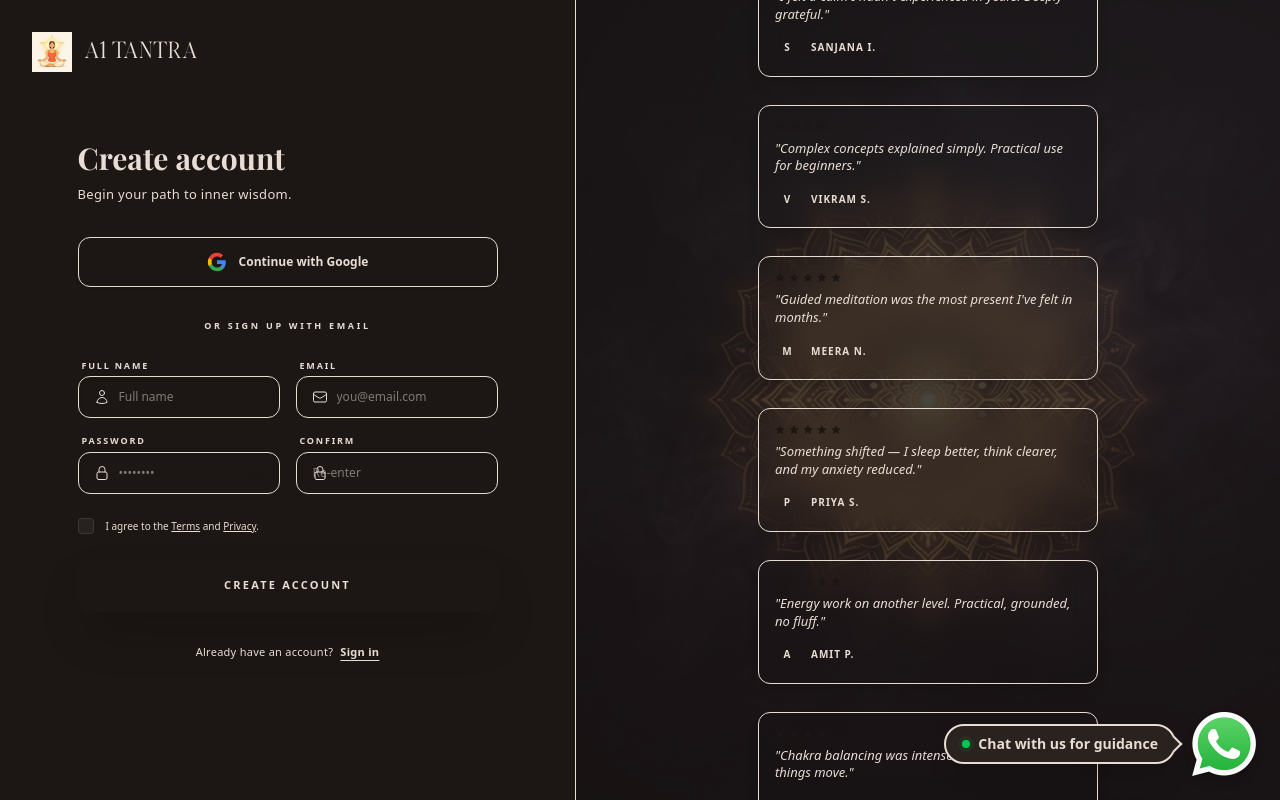
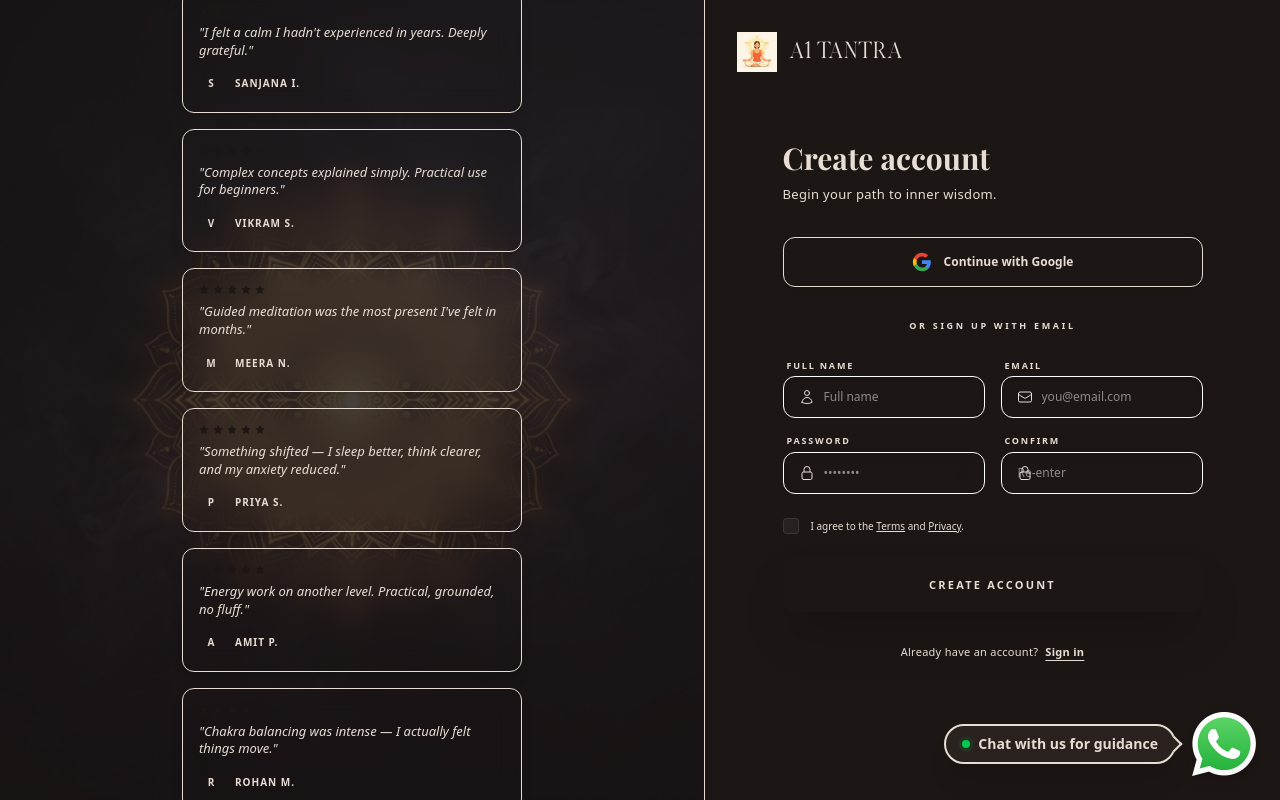
Before and after one commit to HarshalPatel1972/a1-tantra, a Next.js app: page /auth/signup in a window 1280 px wide. Built offline with nearby package versions, Linux system fonts and the light colour scheme; no server answers.

Commit message:
Swap auth layout: Reviews on Left, Form on Right

```diff
--- a/app/auth/login/page.tsx
+++ b/app/auth/login/page.tsx
@@ -26,7 +26,7 @@ const reviews = [
 ];
 
 const ReviewCard = ({ review }: { review: any }) => (
-  <div className="bg-surface-card/60 backdrop-blur-md border border-deep-brown/10 dark:border-white/10 rounded-xl p-4 mb-3 shadow-lg transition-colors duration-400">
+  <div className="bg-surface-card/60 backdrop-blur-md border border-deep-brown/10 dark:border-white/10 rounded-xl p-4 shadow-lg transition-colors duration-400">
     <div className="flex gap-1 mb-2">
       {[...Array(review.rating)].map((_, i) => (
         <i key={i} className="ri-star-fill text-soft-gold text-[10px]"></i>
@@ -68,8 +68,26 @@ export default function LoginPage() {
 
   return (
     <div className="h-screen w-screen flex flex-col lg:flex-row overflow-hidden fixed inset-0 bg-cream transition-colors duration-400">
-      {/* ── Left Side: Login Form (45% Space) ── */}
-      <div className="w-full lg:w-[45%] flex items-center justify-center p-6 md:p-10 relative z-10 bg-cream border-r border-deep-brown/5 h-full overflow-hidden transition-colors duration-400">
+      {/* ── Left Side: Vertical Review Carousel (55% Space) ── */}
+      <div className="hidden lg:flex flex-[55] relative bg-deep-brown overflow-hidden h-full transition-colors duration-400">
+        <Image src="/images/login-bg.png" alt="" fill className="object-cover opacity-20" priority />
+        <div className="absolute inset-0 bg-gradient-to-r from-deep-brown dark:from-[#1C1614] via-deep-brown/80 dark:via-[#1C1614]/80 to-transparent transition-colors duration-400" />
+
+        <div className="relative z-20 flex w-full h-full px-8 items-center justify-center overflow-hidden">
+           <div className="w-full max-w-[340px] flex flex-col gap-4 animate-vertical-marquee py-8">
+              {[...reviews, ...reviews, ...reviews, ...reviews].map((review, i) => (
+                <ReviewCard key={i} review={review} />
+              ))}
+           </div>
+        </div>
+
+        {/* Ambient Overlays for Carousel Fade */}
+        <div className="absolute inset-x-0 top-0 h-32 bg-gradient-to-b from-deep-brown dark:from-[#1C1614] to-transparent z-30 transition-colors duration-400" />
+        <div className="absolute inset-x-0 bottom-0 h-32 bg-gradient-to-t from-deep-brown dark:from-[#1C1614] to-transparent z-30 transition-colors duration-400" />
+      </div>
+
+      {/* ── Right Side: Login Form (45% Space) ── */}
+      <div className="w-full lg:w-[45%] flex items-center justify-center p-6 md:p-10 relative z-10 bg-cream border-l border-deep-brown/5 h-full overflow-hidden transition-colors duration-400">
 
         {/* Official Brand Logo Link */}
         <Link href="/" className="absolute top-8 left-8 flex items-center gap-3 group transition-transform duration-500 hover:scale-105 active:scale-95">
@@ -134,25 +152,6 @@ export default function LoginPage() {
           </p>
         </div>
       </div>
-
-      {/* ── Right Side: Vertical Review Carousel (55% Space) ── */}
-      <div className="hidden lg:flex flex-[55] relative bg-deep-brown overflow-hidden h-full transition-colors duration-400">
-        <Image src="/images/login-bg.png" alt="" fill className="object-cover opacity-20" priority />
-        <div className="absolute inset-0 bg-gradient-to-l from-transparent via-deep-brown/80 to-deep-brown dark:via-[#1C1614]/80 dark:to-[#1C1614] transition-colors duration-400" />
-
-        <div className="relative z-20 flex w-full h-full px-8 items-center justify-center overflow-hidden">
-           <div className="w-full max-w-[340px] flex flex-col gap-4 animate-vertical-marquee py-8">
-              {[...reviews, ...reviews].map((review, i) => (
-                <ReviewCard key={i} review={review} />
-              ))}
-           </div>
-        </div>
-
-        {/* Ambient Overlays for Carousel Fade */}
-        <div className="absolute inset-x-0 top-0 h-32 bg-gradient-to-b from-deep-brown dark:from-[#1C1614] to-transparent z-30 transition-colors duration-400" />
-        <div className="absolute inset-x-0 bottom-0 h-32 bg-gradient-to-t from-deep-brown dark:from-[#1C1614] to-transparent z-30 transition-colors duration-400" />
-      </div>
-
     </div>
   );
 }
--- a/app/auth/signup/page.tsx
+++ b/app/auth/signup/page.tsx
@@ -44,7 +44,7 @@ const reviews = [
 ];
 
 const ReviewCard = ({ review }: { review: any }) => (
-  <div className="bg-surface-card/60 backdrop-blur-md border border-deep-brown/10 dark:border-white/10 rounded-xl p-4 mb-3 shadow-lg transition-colors duration-400">
+  <div className="bg-surface-card/60 backdrop-blur-md border border-deep-brown/10 dark:border-white/10 rounded-xl p-4 shadow-lg transition-colors duration-400">
     <div className="flex gap-1 mb-2">
       {[...Array(review.rating)].map((_, i) => (
         <i key={i} className="ri-star-fill text-soft-gold text-[10px]"></i>
@@ -91,8 +91,23 @@ export default function SignupPage() {
 
   return (
     <div className="h-screen w-screen flex flex-col lg:flex-row overflow-hidden fixed inset-0 bg-cream transition-colors duration-400">
-      {/* ── Left Side: Signup Form (45% Space) ── */}
-      <div className="w-full lg:w-[45%] flex items-center justify-center p-6 md:p-10 relative z-10 bg-cream border-r border-deep-brown/5 h-full overflow-hidden transition-colors duration-400">
+      {/* ── Left Side: Vertical Review Carousel (55% Space) ── */}
+      <div className="hidden lg:flex flex-[55] relative bg-deep-brown overflow-hidden h-full transition-colors duration-400">
+        <Image src="/images/login-bg.png" alt="" fill className="object-cover opacity-20" priority />
+        <div className="absolute inset-0 bg-gradient-to-r from-deep-brown dark:from-[#1C1614] via-deep-brown/80 dark:via-[#1C1614]/80 to-transparent transition-colors duration-400" />
+        <div className="relative z-20 flex w-full h-full p-8 md:p-12 items-center justify-center overflow-hidden">
+           <div className="w-full max-w-[340px] flex flex-col gap-4 animate-vertical-marquee py-12">
+              {[...reviews, ...reviews, ...reviews, ...reviews].map((review, i) => (
+                <ReviewCard key={i} review={review} />
+              ))}
+           </div>
+        </div>
+        <div className="absolute inset-x-0 top-0 h-40 bg-gradient-to-b from-deep-brown dark:from-[#1C1614] to-transparent z-30 transition-colors duration-400" />
+        <div className="absolute inset-x-0 bottom-0 h-40 bg-gradient-to-t from-deep-brown dark:from-[#1C1614] to-transparent z-30 transition-colors duration-400" />
+      </div>
+
+      {/* ── Right Side: Signup Form (45% Space) ── */}
+      <div className="w-full lg:w-[45%] flex items-center justify-center p-6 md:p-10 relative z-10 bg-cream border-l border-deep-brown/5 h-full overflow-hidden transition-colors duration-400">
 
         {/* Official Brand Logo Link */}
         <Link href="/" className="absolute top-8 left-8 flex items-center gap-3 group transition-transform duration-500 hover:scale-105 active:scale-95">
@@ -132,14 +147,14 @@ export default function SignupPage() {
                 <label className="block text-[9px] font-bold text-deep-brown/30 uppercase tracking-[0.2em] pl-1 font-body">Full Name</label>
                 <div className="relative group/field">
                   <div className="absolute left-4 top-1/2 -translate-y-1/2"><UserIcon /></div>
-                  <input name="name" type="text" value={formData.name} onChange={handleChange} required className="w-full bg-surface-input/50 border border-deep-brown/10 rounded-xl pl-10 pr-4 py-3 text-deep-brown outline-none focus:border-soft-gold/30 focus:bg-surface-input transition-all text-xs shadow-inner" placeholder="Full name" />
+                  <input name="name" type="text" value={formData.name} onChange={handleChange} required className="w-full bg-surface-input/50 border border-deep-brown/10 rounded-xl pl-10 pr-4 py-3 text-white outline-none focus:border-soft-gold/30 focus:bg-surface-input transition-all text-xs shadow-inner" placeholder="Full name" />
                 </div>
               </div>
               <div className="space-y-1">
                 <label className="block text-[9px] font-bold text-deep-brown/30 uppercase tracking-[0.2em] pl-1 font-body">Email</label>
                 <div className="relative group/field">
                   <div className="absolute left-4 top-1/2 -translate-y-1/2"><MailIcon /></div>
-                  <input name="email" type="email" value={formData.email} onChange={handleChange} required className="w-full bg-surface-input/50 border border-deep-brown/10 rounded-xl pl-10 pr-4 py-3 text-deep-brown outline-none focus:border-soft-gold/30 focus:bg-surface-input transition-all text-xs shadow-inner" placeholder="you@email.com" />
+                  <input name="email" type="email" value={formData.email} onChange={handleChange} required className="w-full bg-surface-input/50 border border-deep-brown/10 rounded-xl pl-10 pr-4 py-3 text-white outline-none focus:border-soft-gold/30 focus:bg-surface-input transition-all text-xs shadow-inner" placeholder="you@email.com" />
                 </div>
               </div>
             </div>
@@ -149,7 +164,7 @@ export default function SignupPage() {
                 <label className="block text-[9px] font-bold text-deep-brown/30 uppercase tracking-[0.2em] pl-1 font-body">Password</label>
                 <div className="relative">
                   <div className="absolute left-4 top-1/2 -translate-y-1/2"><LockIcon /></div>
-                  <input name="password" type={showPassword ? "text" : "password"} value={formData.password} onChange={handleChange} required className="w-full bg-surface-input/50 border border-deep-brown/10 rounded-xl pl-10 pr-10 py-3 text-deep-brown outline-none focus:border-soft-gold/30 focus:bg-surface-input transition-all text-xs shadow-inner" placeholder="••••••••" />
+                  <input name="password" type={showPassword ? "text" : "password"} value={formData.password} onChange={handleChange} required className="w-full bg-surface-input/50 border border-deep-brown/10 rounded-xl pl-10 pr-10 py-3 text-white outline-none focus:border-soft-gold/30 focus:bg-surface-input transition-all text-xs shadow-inner" placeholder="••••••••" />
                   <button type="button" onClick={() => setShowPassword(!showPassword)} className="absolute right-3 top-1/2 -translate-y-1/2 text-deep-brown/20 hover:text-deep-brown transition-colors p-1">
                     <i className={showPassword ? "ri-eye-off-line text-sm !text-deep-brown/40" : "ri-eye-line text-sm !text-deep-brown/40"}></i>
                   </button>
@@ -159,7 +174,7 @@ export default function SignupPage() {
                 <label className="block text-[9px] font-bold text-deep-brown/30 uppercase tracking-[0.2em] pl-1 font-body">Confirm</label>
                 <div className="relative">
                   <div className="absolute left-4 top-1/2 -translate-y-1/2"><LockIcon /></div>
-                  <input name="confirmPassword" type="password" value={formData.confirmPassword} onChange={handleChange} required className="w-full bg-surface-input/50 border border-deep-brown/10 rounded-xl px-4 py-3 text-deep-brown outline-none focus:border-soft-gold/30 focus:bg-surface-input transition-all text-xs shadow-inner" placeholder="Re-enter" />
+                  <input name="confirmPassword" type="password" value={formData.confirmPassword} onChange={handleChange} required className="w-full bg-surface-input/50 border border-deep-brown/10 rounded-xl px-4 py-3 text-white outline-none focus:border-soft-gold/30 focus:bg-surface-input transition-all text-xs shadow-inner" placeholder="Re-enter" />
                 </div>
               </div>
             </div>
@@ -183,22 +198,6 @@ export default function SignupPage() {
           </p>
         </div>
       </div>
-
-      {/* ── Right Side: Vertical Review Carousel (55% Space) ── */}
-      <div className="hidden lg:flex flex-[55] relative bg-deep-brown overflow-hidden h-full transition-colors duration-400">
-        <Image src="/images/login-bg.png" alt="" fill className="object-cover opacity-20" priority />
-        <div className="absolute inset-0 bg-gradient-to-l from-transparent via-deep-brown/80 to-deep-brown dark:via-[#1C1614]/80 dark:to-[#1C1614] transition-colors duration-400" />
-        <div className="relative z-20 flex w-full h-full p-8 md:p-12 items-center justify-center overflow-hidden">
-           <div className="w-full max-w-[340px] flex flex-col gap-4 animate-vertical-marquee py-12">
-              {[...reviews, ...reviews].map((review, i) => (
-                <ReviewCard key={i} review={review} />
-              ))}
-           </div>
-        </div>
-        <div className="absolute inset-x-0 top-0 h-40 bg-gradient-to-b from-deep-brown dark:from-[#1C1614] to-transparent z-30 transition-colors duration-400" />
-        <div className="absolute inset-x-0 bottom-0 h-40 bg-gradient-to-t from-deep-brown dark:from-[#1C1614] to-transparent z-30 transition-colors duration-400" />
-      </div>
-
     </div>
   );
 }
--- a/app/globals.css
+++ b/app/globals.css
@@ -184,7 +184,7 @@ body, .bg-cream, .bg-white, nav {
 /* Auth Page Vertical Marquee */
 @keyframes vertical-marquee {
   from { transform: translateY(0); }
-  to { transform: translateY(-50%); }
+  to { transform: translateY(-25%); }
 }
 
 .animate-vertical-marquee {
```
